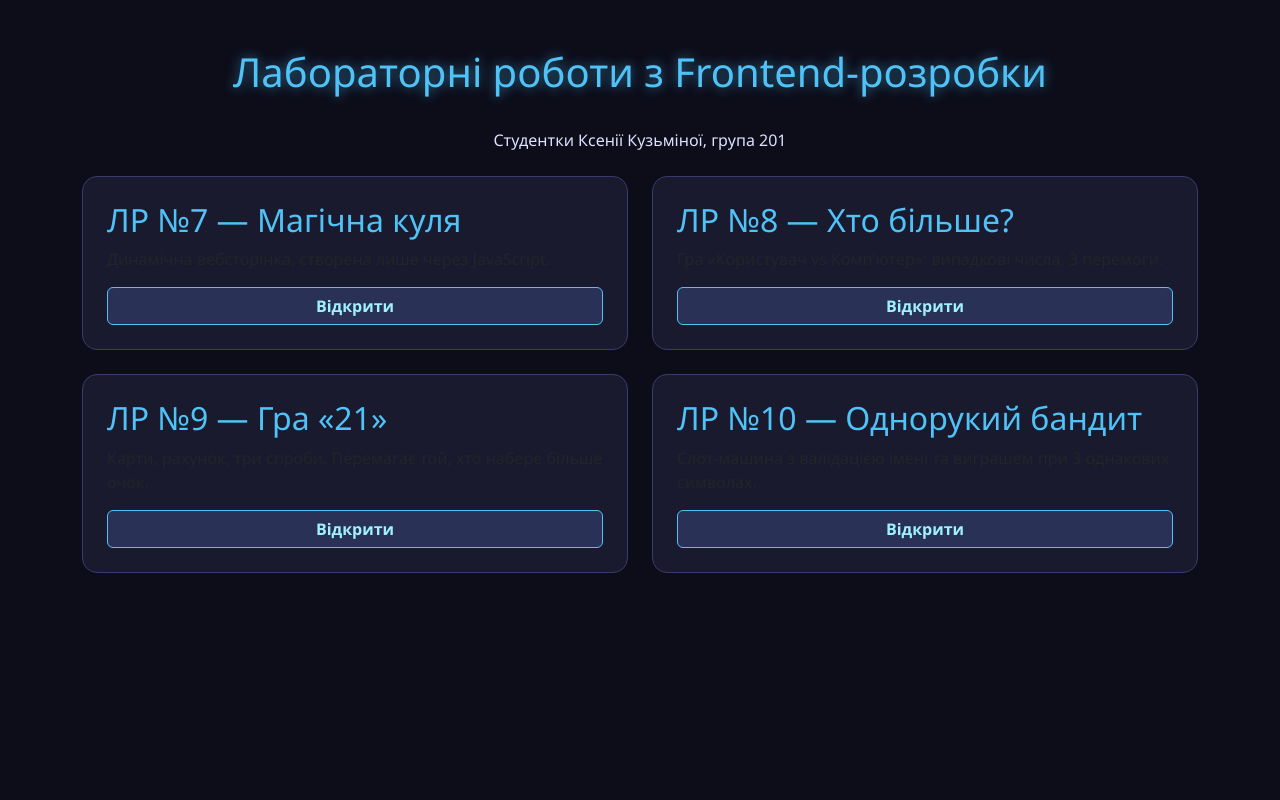
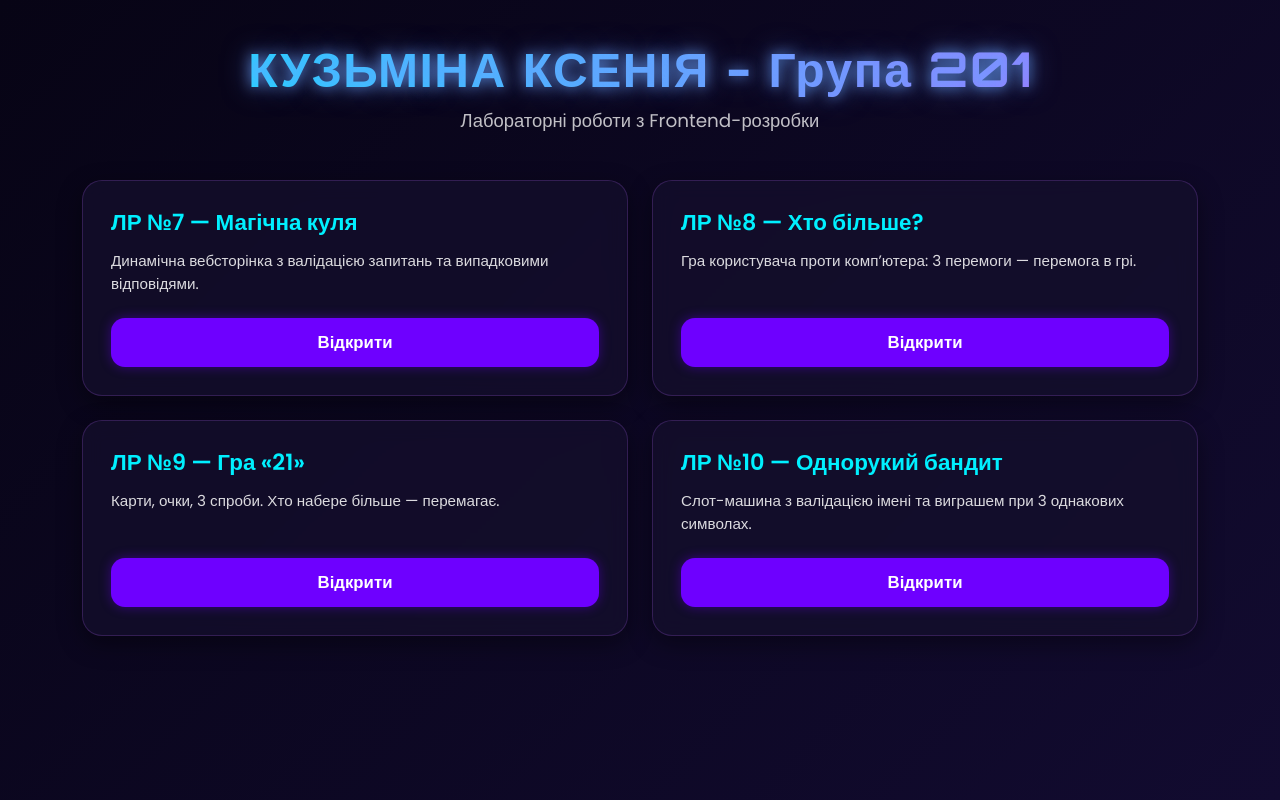
Before and after one commit to kxnvpr/ind.github.io, a plain HTML site: page index.html in a window 1280 px wide. Drawn offline with nearby package versions, Linux system fonts and the light colour scheme.

Commit message:
Refactor index.html with new styles and layout
Updated styling and structure of the index.html file, including new fonts, background gradients, and card designs.

```diff
--- a/index.html
+++ b/index.html
@@ -4,89 +4,157 @@
   <meta charset="UTF-8" />
   <meta name="viewport" content="width=device-width, initial-scale=1.0" />
   <title>Лабораторні роботи — Кузьміна Ксенія</title>
-  <!-- Bootstrap 5 CSS -->
+  <link href="https://fonts.googleapis.com/css2?family=Orbitron:wght@500;700&family=Poppins:wght@400;600&display=swap" rel="stylesheet">
   <link href="https://cdn.jsdelivr.net/npm/bootstrap@5.3.3/dist/css/bootstrap.min.css" rel="stylesheet" />
   <style>
+    :root {
+      --bg: #09061a;
+      --card-bg: rgba(20, 15, 45, 0.75);
+      --neon-blue: #00f0ff;
+      --neon-purple: #b967ff;
+      --text: #ffffff;
+      --btn: #6e00ff;
+      --btn-hover: #9d4edd;
+    }
+
     body {
-      background: #0d0d1a;
-      color: #e0e0ff;
-      font-family: 'Segoe UI', sans-serif;
+      background: linear-gradient(135deg, #070415, #120b30);
+      color: var(--text);
+      font-family: 'Poppins', sans-serif;
+      min-height: 100vh;
+      padding: 2.5rem 1rem;
+      overflow-x: hidden;
     }
-    .card {
-      background: #1a1a2e;
-      border: 1px solid #3a3a6e;
-      border-radius: 15px;
-      transition: transform 0.3s, box-shadow 0.3s;
+
+    .header {
+      text-align: center;
+      margin-bottom: 2.8rem;
     }
-    .card:hover {
-      transform: translateY(-5px);
-      box-shadow: 0 8px 20px rgba(106, 45, 190, 0.4);
+
+    .header h1 {
+      font-family: 'Orbitron', sans-serif;
+      font-size: 3rem;
+      font-weight: 700;
+      letter-spacing: 1.5px;
+      background: linear-gradient(90deg, var(--neon-blue), var(--neon-purple));
+      -webkit-background-clip: text;
+      background-clip: text;
+      color: transparent;
+      text-shadow: 0 0 15px rgba(185, 103, 255, 0.5);
+      margin-bottom: 0.6rem;
+      animation: glowText 2s ease-in-out infinite alternate;
     }
-    .card-title {
-      color: #4fc3f7;
+
+    .header p {
+      color: rgba(255, 255, 255, 0.75);
+      font-size: 1.15rem;
     }
-    .btn-app {
-      background: #293256;
-      color: #a0f0ff;
-      border: 1px solid #4fc3f7;
+
+    .lab-card {
+      background: var(--card-bg);
+      backdrop-filter: blur(10px);
+      -webkit-backdrop-filter: blur(10px);
+      border-radius: 20px;
+      padding: 1.75rem;
+      height: 100%;
+      display: flex;
+      flex-direction: column;
+      transition: all 0.4s cubic-bezier(0.18, 0.89, 0.32, 1.28);
+      border: 1px solid rgba(185, 103, 255, 0.2);
+      box-shadow: 0 8px 25px rgba(0, 0, 0, 0.4);
+    }
+
+    .lab-card:hover {
+      transform: translateY(-10px) scale(1.02);
+      box-shadow: 0 12px 40px rgba(110, 0, 255, 0.5);
+      border-color: var(--neon-purple);
+    }
+
+    .lab-card h2 {
+      font-size: 1.4rem;
+      color: var(--neon-blue);
+      margin-bottom: 0.9rem;
       font-weight: 600;
     }
-    .btn-app:hover {
-      background: #3a4270;
+
+    .lab-card p {
+      color: rgba(255, 255, 255, 0.85);
+      font-size: 0.95rem;
+      margin-bottom: 1.4rem;
+      line-height: 1.5;
+      flex-grow: 1;
+    }
+
+    .btn-lab {
+      background: var(--btn);
       color: white;
+      border: none;
+      padding: 0.75rem 1.4rem;
+      border-radius: 14px;
+      font-weight: 600;
+      font-size: 1.05rem;
+      transition: all 0.3s ease;
+      text-decoration: none;
+      display: inline-block;
+      text-align: center;
+      box-shadow: 0 0 12px rgba(110, 0, 255, 0.4);
     }
-    h1 {
-      color: #4fc3f7;
-      text-shadow: 0 0 12px rgba(79, 195, 247, 0.6);
-      margin-bottom: 2rem;
+
+    .btn-lab:hover {
+      background: var(--btn-hover);
+      transform: scale(1.05);
+      box-shadow: 0 0 20px rgba(185, 103, 255, 0.7);
+    }
+
+    @keyframes glowText {
+      from { text-shadow: 0 0 10px rgba(0, 240, 255, 0.7), 0 0 20px rgba(0, 240, 255, 0.4); }
+      to { text-shadow: 0 0 18px rgba(185, 103, 255, 0.9), 0 0 35px rgba(185, 103, 255, 0.6); }
+    }
+
+    @media (max-width: 576px) {
+      .header h1 { font-size: 2.2rem; }
+      .lab-card { padding: 1.25rem; }
     }
   </style>
 </head>
 <body>
-  <div class="container py-5">
-    <h1 class="text-center">Лабораторні роботи з Frontend-розробки</h1>
-    <p class="text-center mb-4">Студентки Ксенії Кузьміної, група 201</p>
+  <div class="container">
+    <div class="header">
+      <h1>КУЗЬМІНА КСЕНІЯ - Група 201</h1>
+      <p>Лабораторні роботи з Frontend-розробки </p>
+    </div>
 
     <div class="row g-4">
-      <!-- ЛР7 -->
       <div class="col-12 col-md-6">
-        <div class="card p-4 h-100">
-          <h2 class="card-title">ЛР №7 — Магічна куля</h2>
-          <p class="card-text">Динамічна вебсторінка, створена лише через JavaScript.</p>
-          <a href="https://kxnvpr.github.io/laba7.github.io/" class="btn btn-app" target="_blank">Відкрити</a>
+        <div class="lab-card">
+          <h2>ЛР №7 — Магічна куля</h2>
+          <p>Динамічна вебсторінка з валідацією запитань та випадковими відповідями.</p>
+          <a href="https://kxnvpr.github.io/laba7.github.io/" class="btn-lab" target="_blank">Відкрити</a>
+        </div>
+      </div>
+      <div class="col-12 col-md-6">
+        <div class="lab-card">
+          <h2>ЛР №8 — Хто більше?</h2>
+          <p>Гра користувача проти комп’ютера: 3 перемоги — перемога в грі.</p>
+          <a href="https://kxnvpr.github.io/lr8.github.io/" class="btn-lab" target="_blank">Відкрити</a>
         </div>
       </div>
 
-      <!-- ЛР8 -->
       <div class="col-12 col-md-6">
-        <div class="card p-4 h-100">
-          <h2 class="card-title">ЛР №8 — Хто більше?</h2>
-          <p class="card-text">Гра «Користувач vs Комп’ютер»: випадкові числа, 3 перемоги.</p>
-          <a href="https://kxnvpr.github.io/lr8.github.io/" class="btn btn-app" target="_blank">Відкрити</a>
+        <div class="lab-card">
+          <h2>ЛР №9 — Гра «21»</h2>
+          <p>Карти, очки, 3 спроби. Хто набере більше — перемагає.</p>
+          <a href="https://kxnvpr.github.io/laba9.github.io/" class="btn-lab" target="_blank">Відкрити</a>
         </div>
       </div>
-
-      <!-- ЛР9 -->
       <div class="col-12 col-md-6">
-        <div class="card p-4 h-100">
-          <h2 class="card-title">ЛР №9 — Гра «21»</h2>
-          <p class="card-text">Карти, рахунок, три спроби. Перемагає той, хто набере більше очок.</p>
-          <a href="https://kxnvpr.github.io/laba9.github.io/" class="btn btn-app" target="_blank">Відкрити</a>
-        </div>
-      </div>
-
-      <!-- ЛР10 -->
-      <div class="col-12 col-md-6">
-        <div class="card p-4 h-100">
-          <h2 class="card-title">ЛР №10 — Однорукий бандит</h2>
-          <p class="card-text">Слот-машина з валідацією імені та виграшем при 3 однакових символах.</p>
-          <a href="https://kxnvpr.github.io/laba10.github.io/" class="btn btn-app" target="_blank">Відкрити</a>
+        <div class="lab-card">
+          <h2>ЛР №10 — Однорукий бандит</h2>
+          <p>Слот-машина з валідацією імені та виграшем при 3 однакових символах.</p>
+          <a href="https://kxnvpr.github.io/laba10.github.io/" class="btn-lab" target="_blank">Відкрити</a>
         </div>
       </div>
     </div>
   </div>
-
-  <!-- Bootstrap 5 JS (optional, for responsiveness) -->
-  <script src="https://cdn.jsdelivr.net/npm/bootstrap@5.3.3/dist/js/bootstrap.bundle.min.js"></script>
 </body>
 </html>
```
